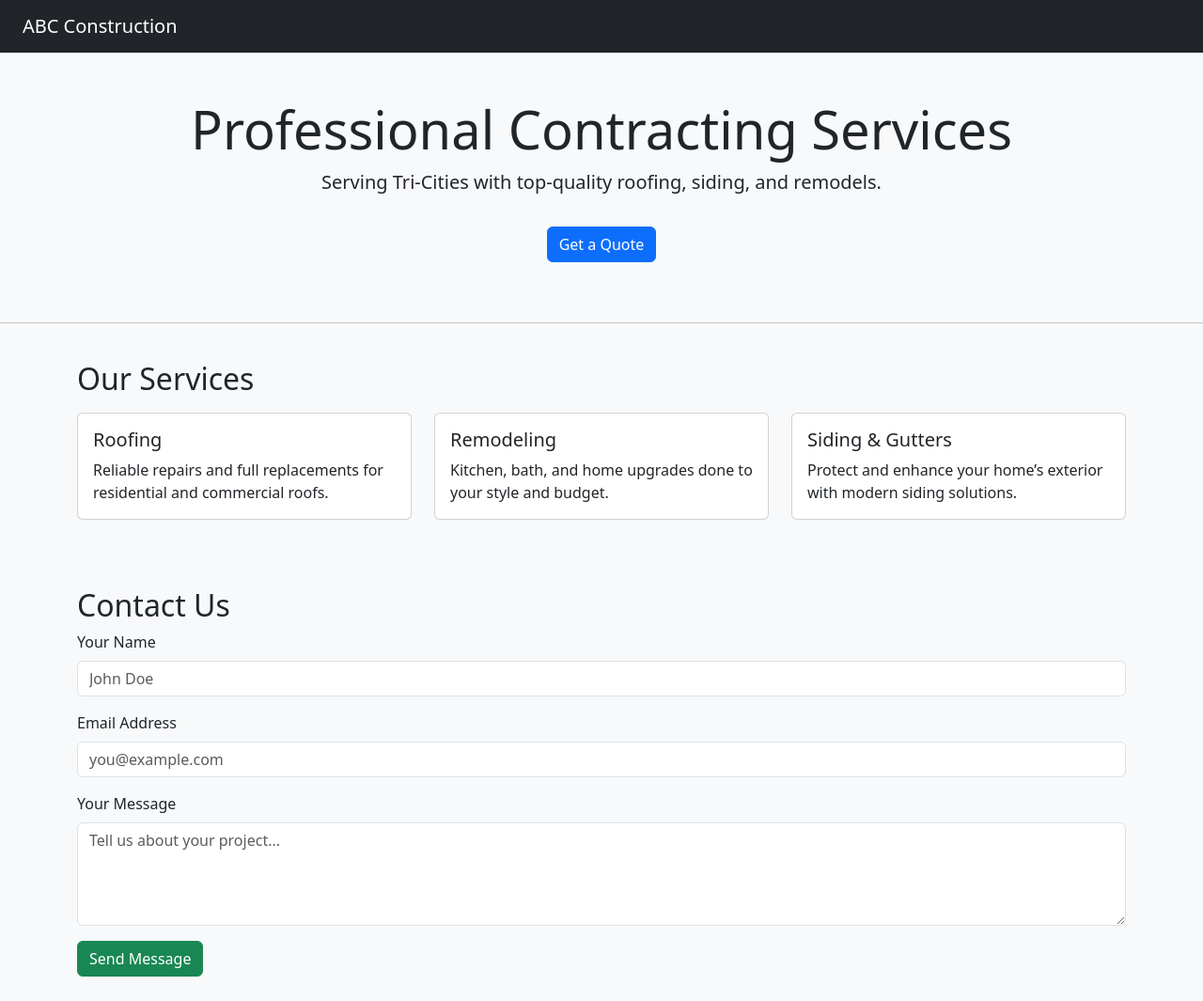
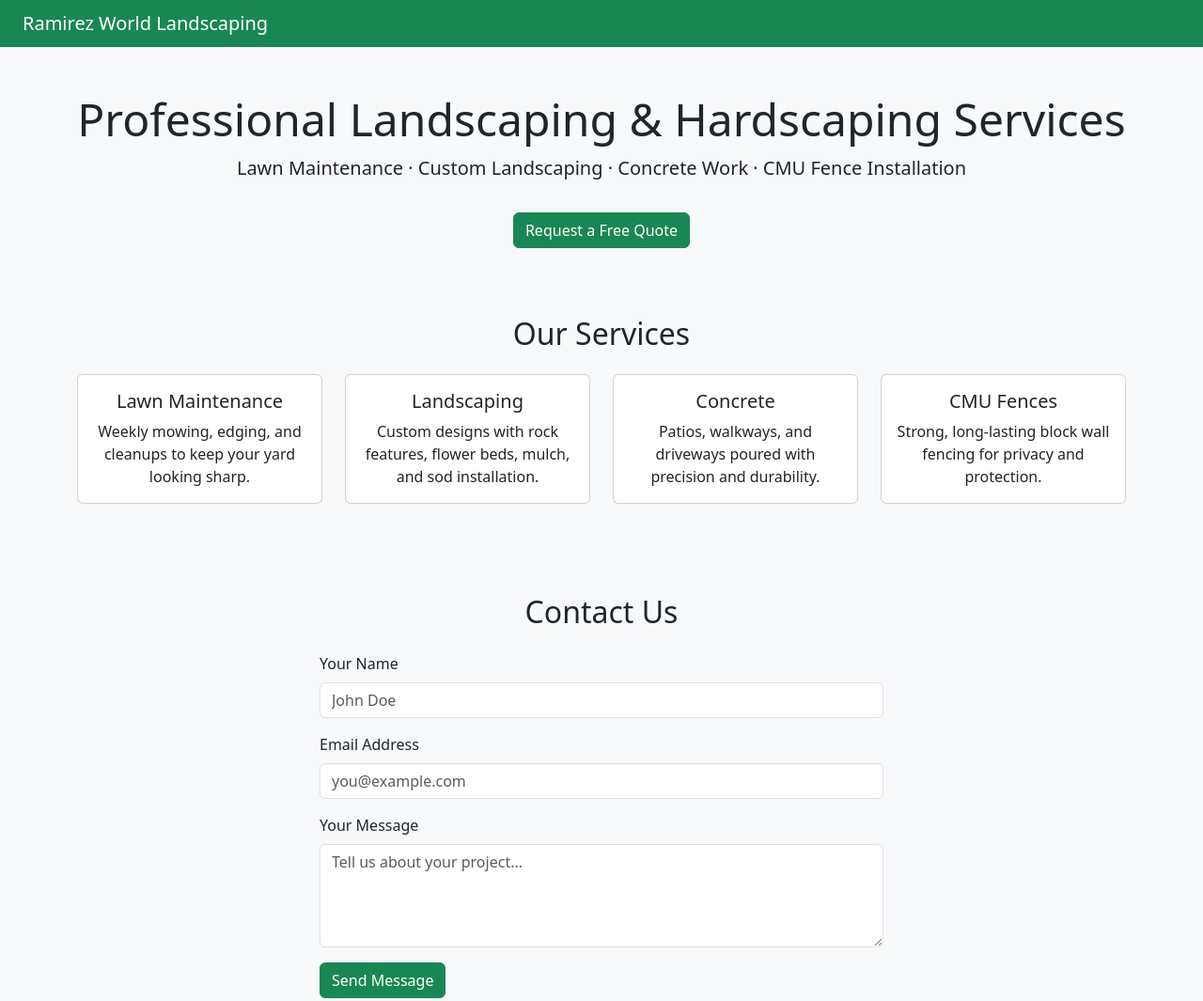
Before and after one commit to jperalta24/Contractor-Website, a plain HTML site: page index.html in a window 1280 px wide. Shown: the top 1065 px of the page at 94% size. Drawn offline with nearby package versions, Linux system fonts and the light colour scheme.

Commit message:
Updated to ramirez world landscaping

```diff
--- a/index.html
+++ b/index.html
@@ -1,66 +1,78 @@
 <!DOCTYPE html>
 <html lang="en">
+
 <head>
   <meta charset="UTF-8" />
   <meta name="viewport" content="width=device-width, initial-scale=1.0" />
-  <title>ABC Construction</title>
-  <!-- Bootstrap CSS CDN -->
-  <link
-    href="https://cdn.jsdelivr.net/npm/bootstrap@5.3.0/dist/css/bootstrap.min.css"
-    rel="stylesheet"
-  />
+  <title>Ramirez World Landscaping | Lawn, Concrete & CMU Fencing</title>
+  <meta name="description" content="Ramirez World Landscaping provides expert lawn care, landscaping, concrete work, and CMU fencing. Serving the Tri-Cities with pride." />
+  <meta name="keywords" content="landscaping, lawn maintenance, concrete patios, CMU fences, block walls, Ramirez World Landscaping, Tri-Cities" />
+  <meta name="author" content="Ramirez World Landscaping" />
+  <meta property="og:title" content="Ramirez World Landscaping | Lawn, Concrete & Fencing Experts" />
+  <meta property="og:description" content="We specialize in lawn care, landscaping design, custom concrete work, and CMU fence installation." />
+  <meta property="og:type" content="website" />
+  <meta property="og:url" content="https://yourwebsite.com" />
+  <meta property="og:image" content="https://yourwebsite.com/images/landscaping-preview.jpg" />
+  <link rel="icon" href="favicon.ico" type="image/x-icon" />
+  <link href="https://cdn.jsdelivr.net/npm/bootstrap@5.3.0/dist/css/bootstrap.min.css" rel="stylesheet" />
 </head>
+
 <body class="bg-light">
-
   <!-- Navbar -->
-  <nav class="navbar navbar-dark bg-dark px-4">
-    <a class="navbar-brand text-white" href="#">ABC Construction</a>
+  <nav class="navbar navbar-dark bg-success px-4">
+    <span class="navbar-brand mb-0 h1">Ramirez World Landscaping</span>
   </nav>
 
-  <!-- Hero Section -->
+  <!-- Hero -->
   <header class="container text-center py-5">
-    <h1 class="display-4">Professional Contracting Services</h1>
-    <p class="lead">Serving Tri-Cities with top-quality roofing, siding, and remodels.</p>
-    <a href="#contact" class="btn btn-primary mt-3">Get a Quote</a>
+    <h1 class="display-5">Professional Landscaping & Hardscaping Services</h1>
+    <p class="lead">Lawn Maintenance · Custom Landscaping · Concrete Work · CMU Fence Installation</p>
+    <a href="#contact" class="btn btn-success mt-3">Request a Free Quote</a>
   </header>
 
-  <hr/>
-
-  <!-- Services Section -->
+  <!-- Services -->
   <section class="container py-4">
-    <h2>Our Services</h2>
-    <div class="row mt-3">
-      <div class="col-md-4">
+    <h2 class="text-center mb-4">Our Services</h2>
+    <div class="row text-center">
+      <div class="col-md-3 mb-4">
         <div class="card h-100">
           <div class="card-body">
-            <h5 class="card-title">Roofing</h5>
-            <p class="card-text">Reliable repairs and full replacements for residential and commercial roofs.</p>
+            <h5 class="card-title">Lawn Maintenance</h5>
+            <p class="card-text">Weekly mowing, edging, and cleanups to keep your yard looking sharp.</p>
           </div>
         </div>
       </div>
-      <div class="col-md-4 mt-3 mt-md-0">
+      <div class="col-md-3 mb-4">
         <div class="card h-100">
           <div class="card-body">
-            <h5 class="card-title">Remodeling</h5>
-            <p class="card-text">Kitchen, bath, and home upgrades done to your style and budget.</p>
+            <h5 class="card-title">Landscaping</h5>
+            <p class="card-text">Custom designs with rock features, flower beds, mulch, and sod installation.</p>
           </div>
         </div>
       </div>
-      <div class="col-md-4 mt-3 mt-md-0">
+      <div class="col-md-3 mb-4">
         <div class="card h-100">
           <div class="card-body">
-            <h5 class="card-title">Siding & Gutters</h5>
-            <p class="card-text">Protect and enhance your home’s exterior with modern siding solutions.</p>
+            <h5 class="card-title">Concrete</h5>
+            <p class="card-text">Patios, walkways, and driveways poured with precision and durability.</p>
+          </div>
+        </div>
+      </div>
+      <div class="col-md-3 mb-4">
+        <div class="card h-100">
+          <div class="card-body">
+            <h5 class="card-title">CMU Fences</h5>
+            <p class="card-text">Strong, long-lasting block wall fencing for privacy and protection.</p>
           </div>
         </div>
       </div>
     </div>
   </section>
 
-  <!-- Contact Section -->
+  <!-- Contact -->
   <section id="contact" class="container py-5">
-    <h2>Contact Us</h2>
-    <form>
+    <h2 class="text-center mb-4">Contact Us</h2>
+    <form class="mx-auto" style="max-width: 600px;">
       <div class="mb-3">
         <label for="name" class="form-label">Your Name</label>
         <input type="text" class="form-control" id="name" placeholder="John Doe">
@@ -78,9 +90,9 @@
   </section>
 
   <!-- Footer -->
-  <footer class="bg-dark text-white text-center py-3">
-    &copy; 2025 ABC Construction. All rights reserved.
+  <footer class="bg-success text-white text-center py-3">
+    &copy; 2025 Ramirez World Landscaping. All rights reserved.
   </footer>
+</body>
 
-</body>
 </html>
```
